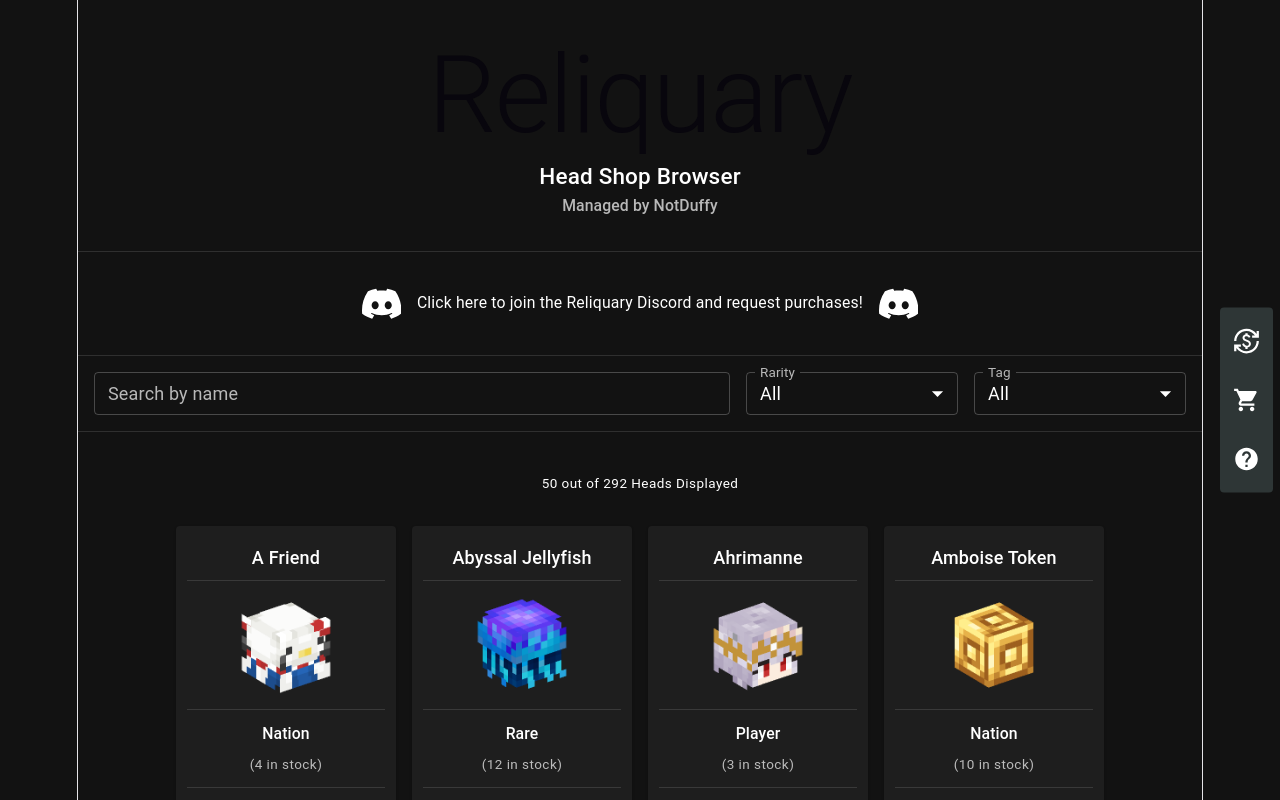
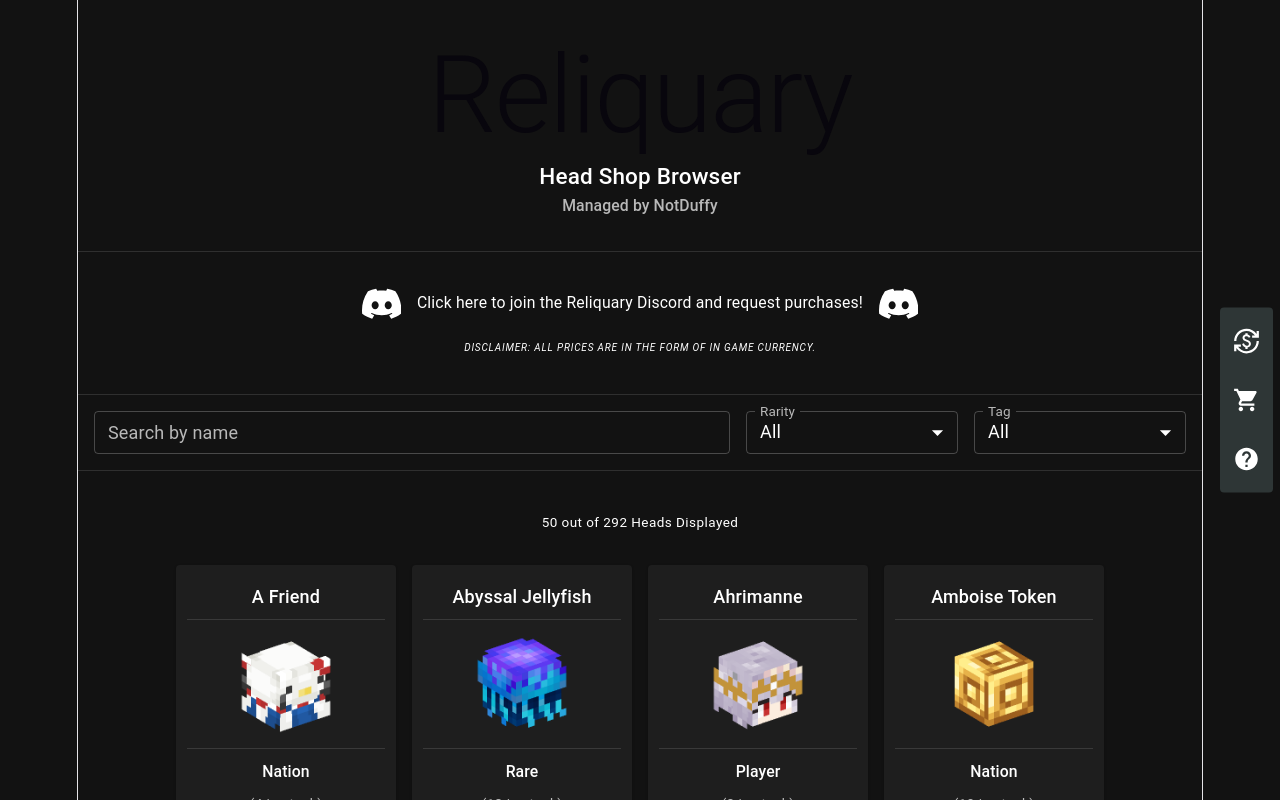
Before and after one commit to notduffycivmc/reliquary-ui, a React (Vite) app: page / in a window 1280 px wide. Shown: the top 800 px of the page. Built offline with nearby package versions, Linux system fonts and the light colour scheme.

Commit message:
add price disclaimer

```diff
--- a/src/components/DiscordJoinBar/DiscordJoinBar.tsx
+++ b/src/components/DiscordJoinBar/DiscordJoinBar.tsx
@@ -34,6 +34,9 @@
             <Typography variant='body2'>Click here to join the Reliquary Discord and request purchases!</Typography>
             <DiscordIcon fontSize="large" />
         </Box>
+        <Box sx={{ marginTop: 1 }}>
+          <Typography variant="overline" sx={{ fontStyle: 'italic', fontSize: 10 }}>Disclaimer: All prices are in the form of in game currency.</Typography>
+        </Box>
     </Box>
   )
 }
```
